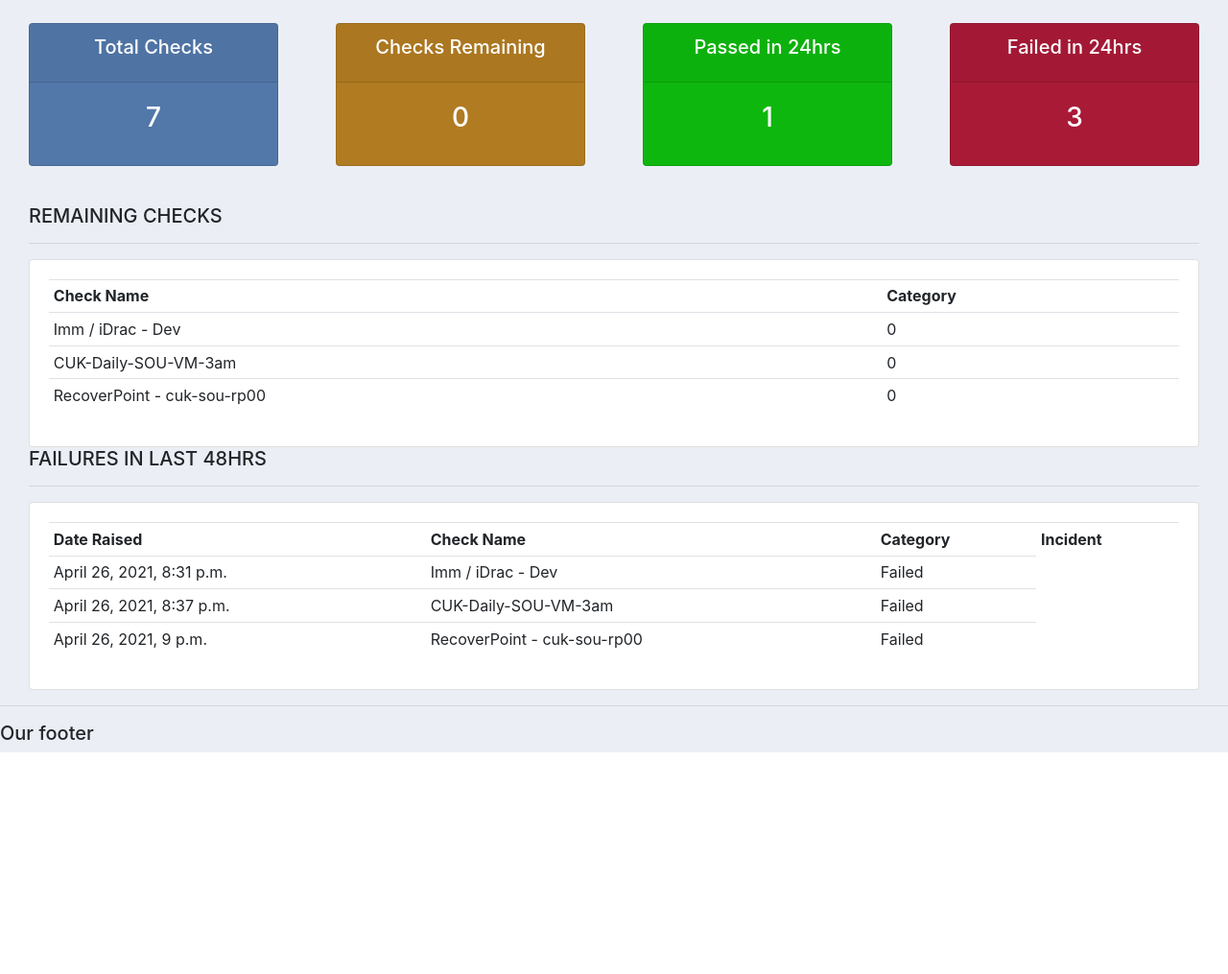
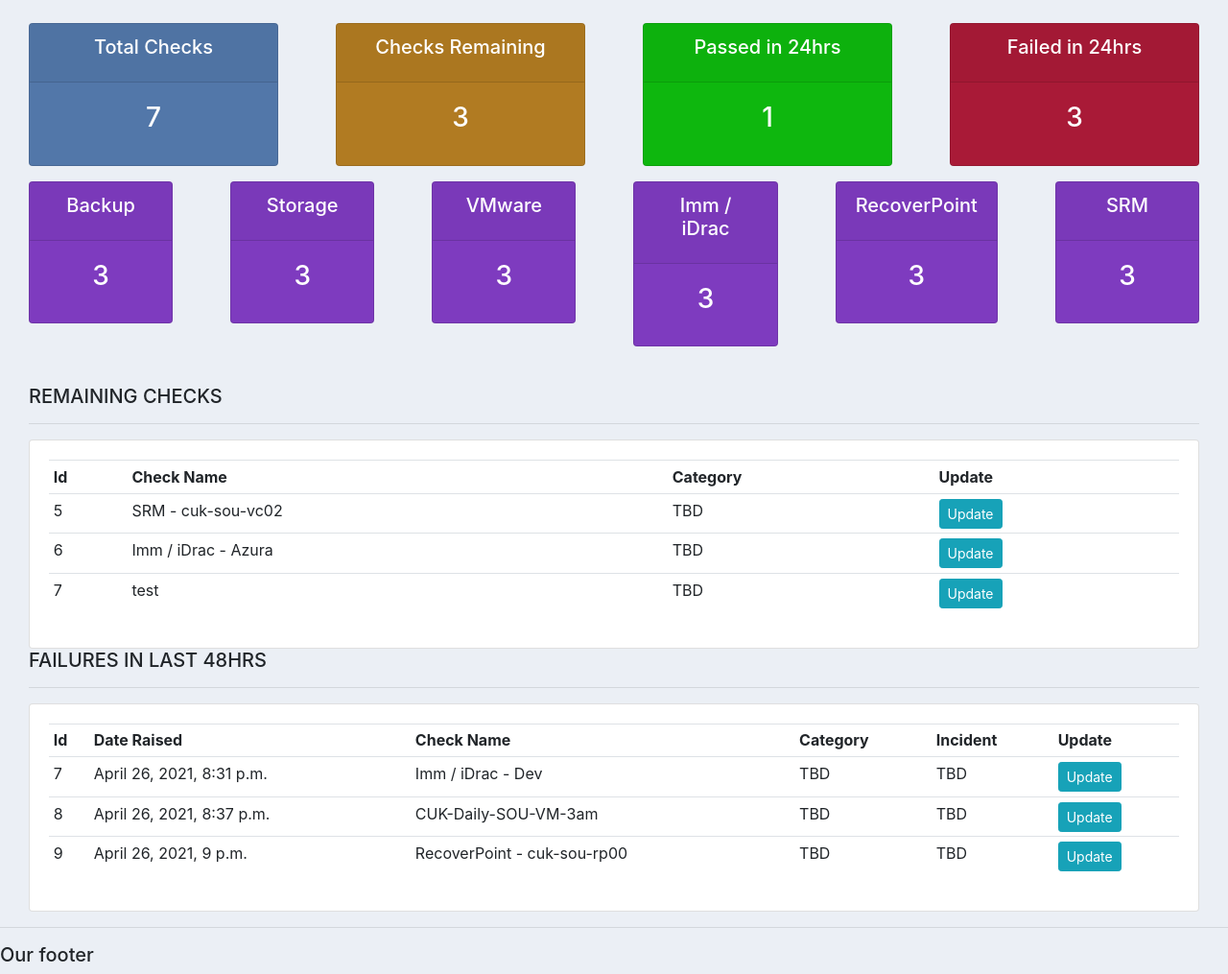
Before and after one commit to ph-ops-cuk/checkPortalMain, a Django app: page / in a window 1280 px wide. Shown: the part 56-1071 px from the top of the page at 96% size. Before the commit the page ends 840 px from the top, so only its background shows below. Run offline with Django 3.2, Linux system fonts and the light colour scheme; data comes from the database, SQL or seed files in the repository; both versions use the stored data as it was after the commit; some libraries are stand-ins or nearby versions.

Commit message:
more dashboard improvements

```diff
--- a/main/templates/main/dashboard.html
+++ b/main/templates/main/dashboard.html
@@ -12,18 +12,18 @@
 
 			<table class="table table-sm">
 				<tr>
+                    <th>Id</th>
 					<th>Check Name</th>
 					<th>Category</th>
+                    <th>Update</th>
 				</tr>
 
-				{% for result in totalfails %}
+				{% for result in remaining %}
 					<tr>
-						<td>{{result.check_id}}</td>
-                        <td>{{test}}</td>
-{#						<td><a class="btn btn-sm btn-info" href="{% url 'update_order' order.id %}">Update</a></td>#}
-{##}
-{#						<td><a class="btn btn-sm btn-danger" href="{% url 'delete_order' order.id %}">Delete</a></td>#}
-
+						<td>{{result.id}}</td>
+                        <td>{{result.name}}</td>
+                        <td>TBD</td>
+						<td><a class="btn btn-sm btn-info" href="#">Update</a></td>
 					</tr>
 				{% endfor %}
 
@@ -40,21 +40,22 @@
 
 			<table class="table table-sm">
 				<tr>
+                    <th>Id</th>
 					<th>Date Raised</th>
 					<th>Check Name</th>
 					<th>Category</th>
                     <th>Incident</th>
+                    <th>Update</th>
 				</tr>
 
 				{% for result in totalfails %}
 					<tr>
+                        <td>{{result.id}}</td>
 						<td>{{result.date_time}}</td>
 						<td>{{result.check_id}}</td>
-						<td>{{result.status}}</td>
-{#						<td><a class="btn btn-sm btn-info" href="{% url 'update_order' order.id %}">Update</a></td>#}
-{##}
-{#						<td><a class="btn btn-sm btn-danger" href="{% url 'delete_order' order.id %}">Delete</a></td>#}
-
+						<td>TBD</td>
+                        <td>TBD</td>
+						<td><a class="btn btn-sm btn-info" href="">Update</a></td>
 					</tr>
 				{% endfor %}
 
--- a/main/templates/main/status.html
+++ b/main/templates/main/status.html
@@ -53,3 +53,19 @@
 		</div>
 	</div>
 </div>
+<div class="row">
+{% for cata in category %}
+    <div class="col">
+		<div class="col-md">
+			<div class="card text-center text-white  mb-3" id="category">
+			  	<div class="card-header">
+			  		<h5 class="card-title">{{cata.name}}</h5>
+			  	</div>
+			  	<div class="card-body">
+			    	<h3 class="card-title">{{totalfailscount}}</h3>
+			  	</div>
+			</div>
+		</div>
+	</div>
+{% endfor %}
+</div>
--- a/main/views.py
+++ b/main/views.py
@@ -19,10 +19,11 @@ def home(request):
     totalpass = Result.objects.filter(status='Passed')
     totalpasscount = totalpass.count()
 
-    test = Check.objects.filter(result__status='').count
-
+    test = Check.objects.exclude(result__status='Passed').exclude(result__status='Failed').count
+    remaining = Check.objects.exclude(result__status='Passed').exclude(result__status='Failed')
+    category = Category.objects.all()
     context = {'total_checks': total_checks, 'checklist': checklist, 'resultlist': resultlist, 'totalfails': totalfails,
-               'totalfailscount': totalfailscount, 'totalpasscount': totalpasscount, 'test': test}
+               'totalfailscount': totalfailscount, 'totalpasscount': totalpasscount, 'test': test, 'category': category, 'remaining': remaining}
 
     return render(request, 'main/dashboard.html', context)
 
--- a/static/css/main.css
+++ b/static/css/main.css
@@ -22,3 +22,7 @@
 	#checks-failed{
 		background-color: #a91a37;
 	}
+
+	#category{
+		background-color: #7e3bbf;
+	}
```
Also changed, not shown: db.sqlite3.
